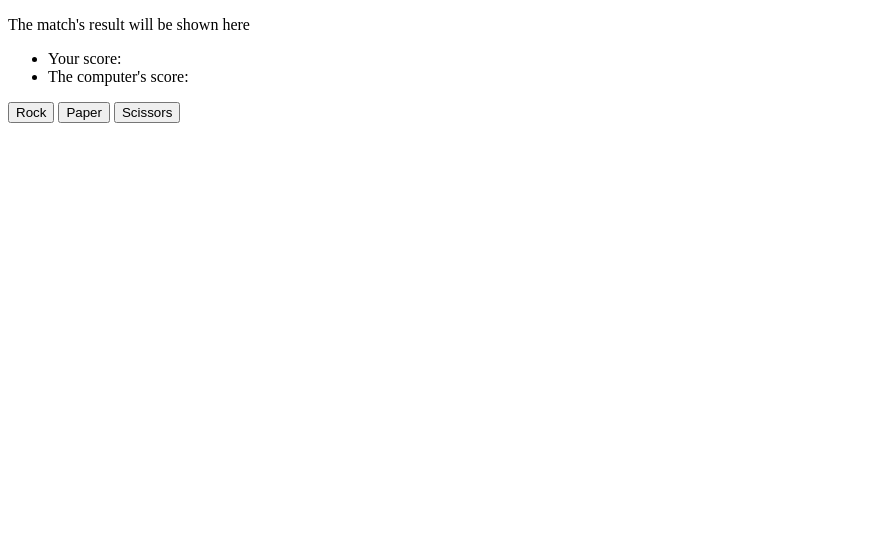
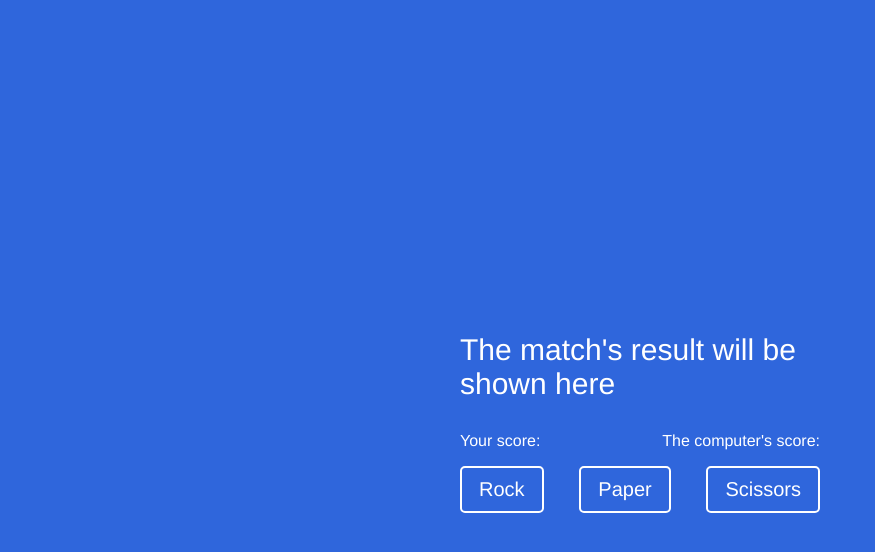
Before and after one commit to rip-the-slit/rock-paper-scissors, a plain HTML site: page index.html in a window 1280 px wide. Shown: the whole page, without its empty margins (0-875 px from the left). Drawn offline with Linux system fonts and the light colour scheme.

Commit message:
Add CSS to the UI

```diff
--- a/index.html
+++ b/index.html
@@ -4,11 +4,13 @@
     <meta charset="UTF-8">
     <meta http-equiv="X-UA-Compatible" content="IE=edge">
     <meta name="viewport" content="width=device-width, initial-scale=1.0">
+    <link rel="stylesheet" href="./styles.css">
+    <link rel="shortcut icon" href="./i.png" type="image/x-icon">
     <script src="./program.js" defer></script>
     <title>Rock Paper Scissors</title>
 </head>
 <body>
-    <div>
+    <div id="output">
         <p class="results">The match's result will be shown here</p>
         <ul class="scores">
             <li>Your score: <span class="humanScore"></span></li>
--- /dev/null
+++ b/styles.css
@@ -0,0 +1,49 @@
+* {
+    font-family: Helvetica, sans-serif;
+    background-color: #2f66dc;
+    color: white;
+}
+
+ul {
+    padding: 0;
+    list-style: none;
+}
+
+body {
+    display: flex;
+    min-height: 100vh;
+    flex-direction: column;
+    justify-content: center;
+    align-items: center;
+}
+
+#output {
+    width: 360px;
+    display: flex;
+    flex-direction: column;
+    align-items: stretch;
+}
+
+.results {
+    align-self: center;
+    font-size: 30px;
+    margin-bottom: 15px;
+}
+
+.scores {
+    display: flex;
+    justify-content: space-between;
+}
+
+.choices {
+    width: 360px;
+    display: flex;
+    justify-content: space-between;
+}
+
+.choices button {
+    font-size: 20px;
+    padding: 10px 17px;
+    border: 2px solid white;
+    border-radius: 5px;
+}
```
Also changed, not shown: i.png (added).
